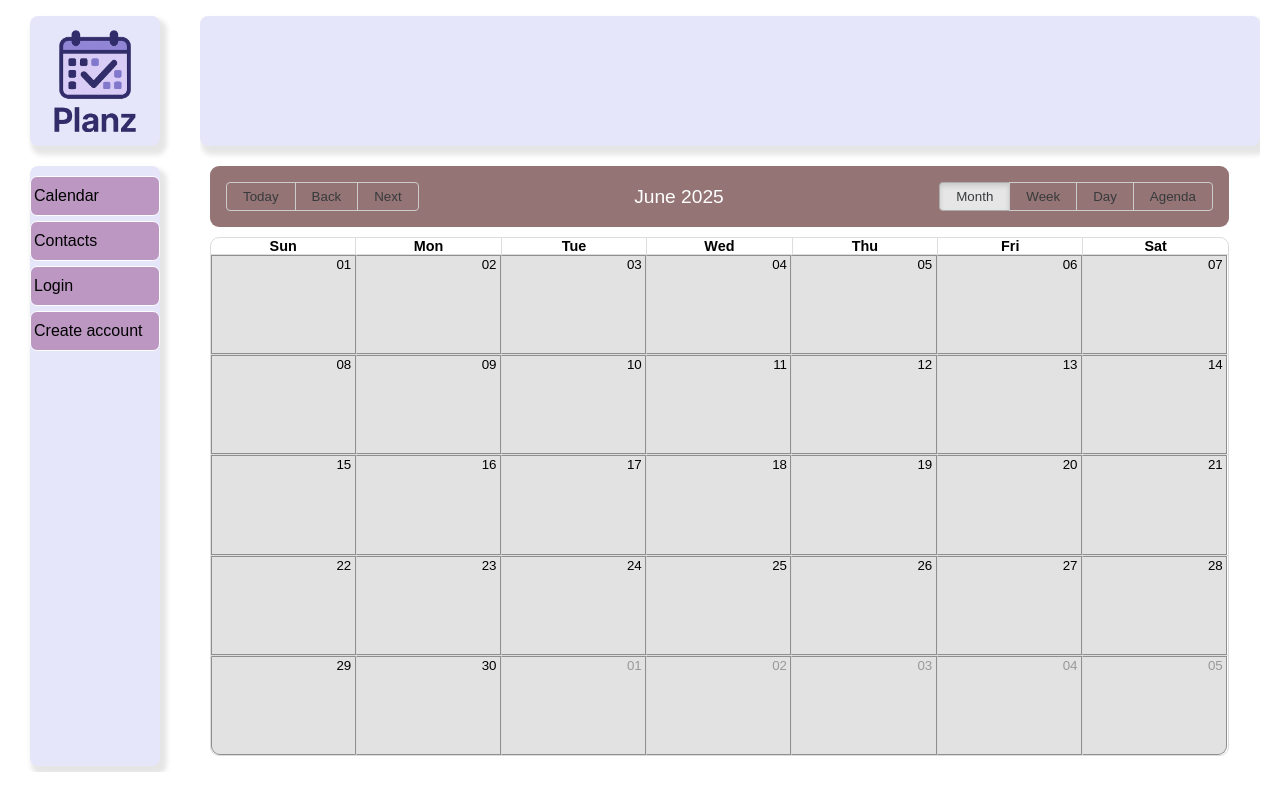
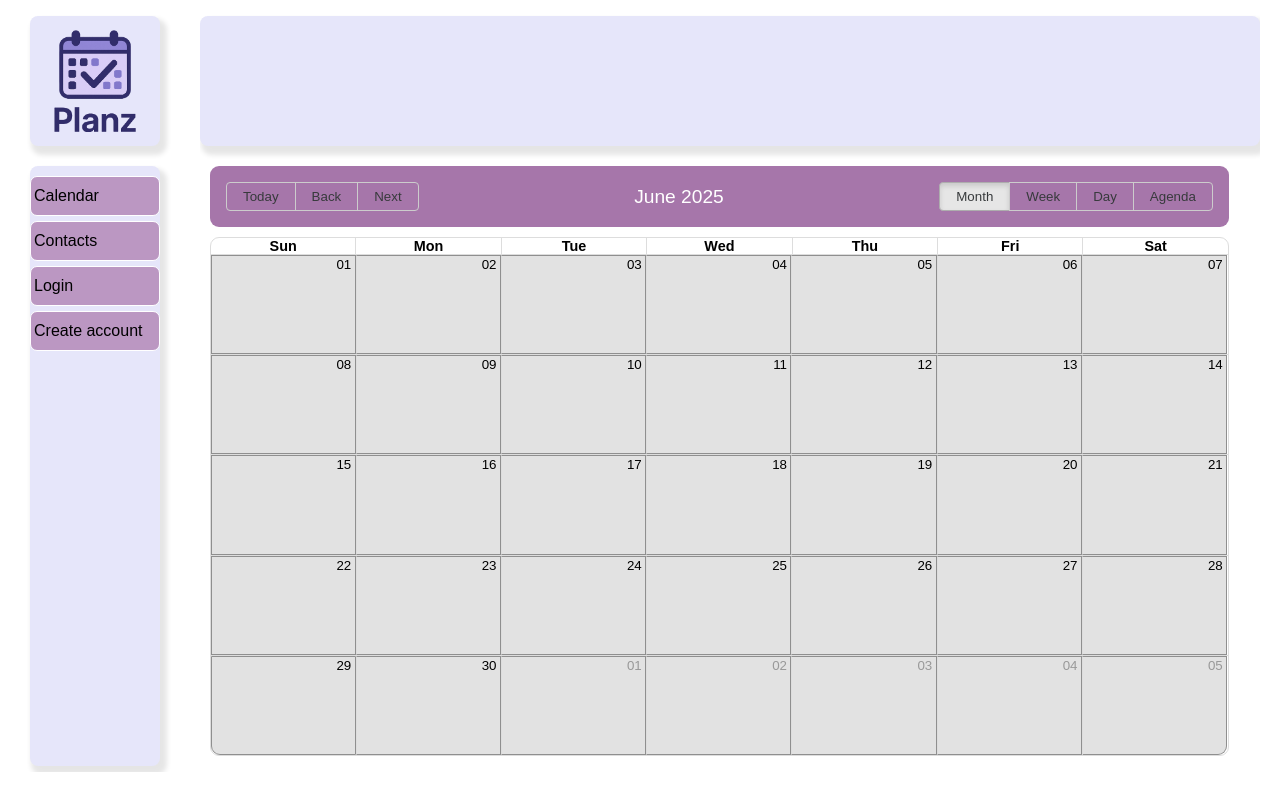
Before and after one commit to LaneLR/calendar-app, a Next.js app: page / in a window 1280 px wide. Built offline with nearby package versions, Linux system fonts and the light colour scheme; no server answers.

Commit message:
change calendar theme to better match current theme

```diff
--- a/src/styles/custom-calendar.scss
+++ b/src/styles/custom-calendar.scss
@@ -14,7 +14,7 @@ $rbc-header-color: #ffffff;     // white text in header
 // Example element overrides:
 
 .rbc-toolbar {
-    background-color: #947474;
+    background-color: #a676aa;
     color: #fff;
     padding: 1rem;
     font-size: 1.2rem;
```
